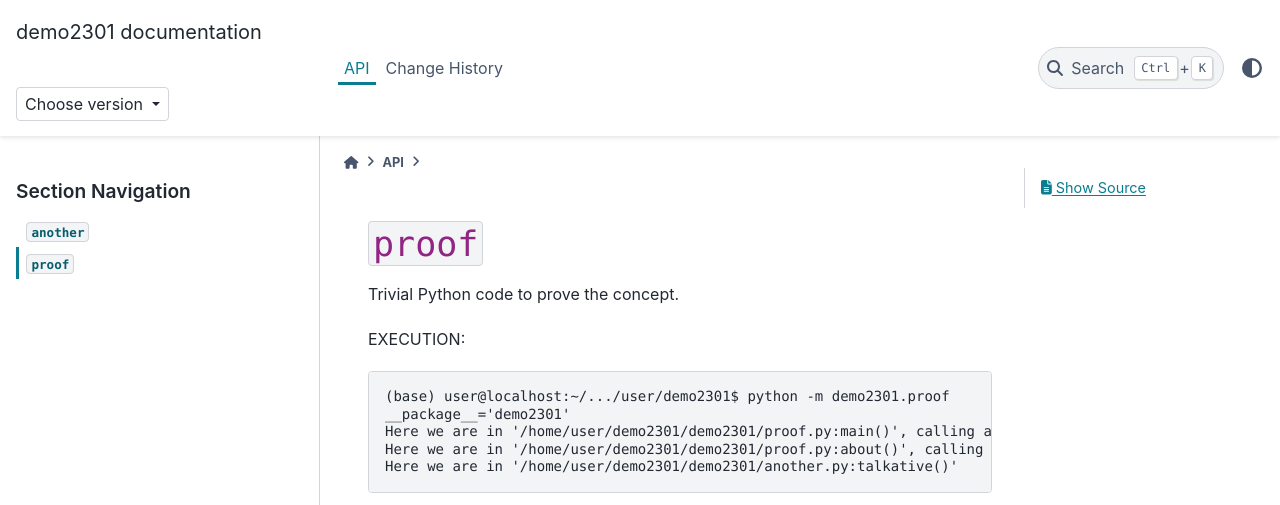
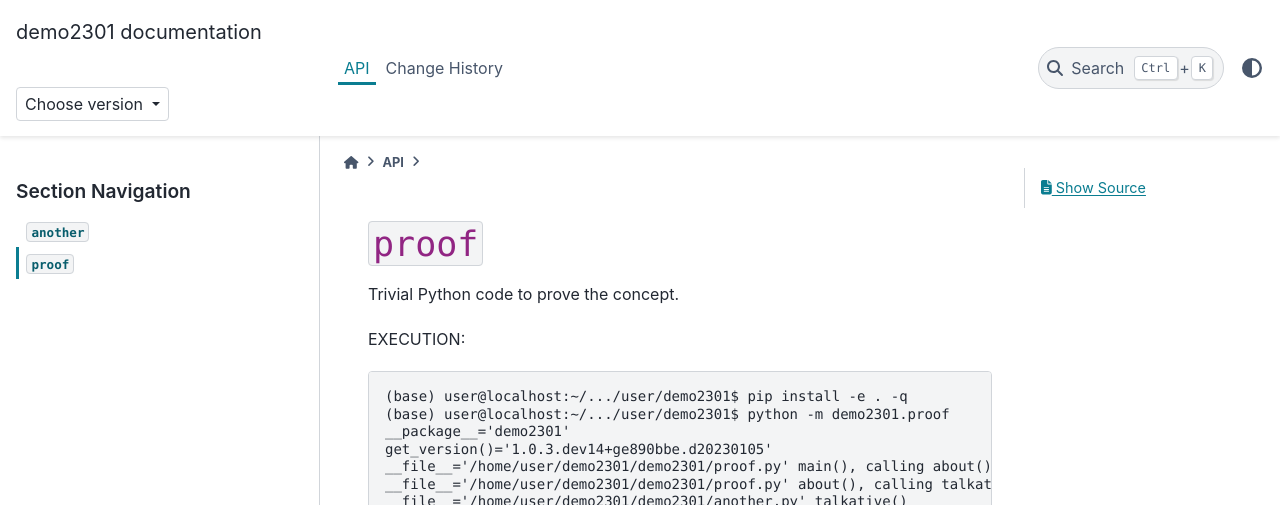
Before and after one commit to prjemian/demo2301, a Sphinx documentation site: the page built from docs/source/_api/proof.rst, in a window 1280 px wide, cut to the strip 0-505 px from the top of the page. Built offline with Sphinx 7.4.7 and the PyData theme 0.15.4, drawn with Linux system fonts in a browser that asks for light colours; pages that are not in the unit, such as notebooks, are missing from menus; the version number could not be read and is left out.

Commit message:
MNT concise output

```diff
--- a/docs/source/_api/proof.rst
+++ b/docs/source/_api/proof.rst
@@ -6,11 +6,13 @@ Trivial Python code to prove the concept.
 
 EXECUTION::
 
+    (base) user@localhost:~/.../user/demo2301$ pip install -e . -q
     (base) user@localhost:~/.../user/demo2301$ python -m demo2301.proof
     __package__='demo2301'
-    Here we are in '/home/user/demo2301/demo2301/proof.py:main()', calling about()
-    Here we are in '/home/user/demo2301/demo2301/proof.py:about()', calling talkative()
-    Here we are in '/home/user/demo2301/demo2301/another.py:talkative()'
+    get_version()='1.0.3.dev14+ge890bbe.d20230105'
+    __file__='/home/user/demo2301/demo2301/proof.py' main(), calling about()
+    __file__='/home/user/demo2301/demo2301/proof.py' about(), calling talkative()
+    __file__='/home/user/demo2301/demo2301/another.py' talkative()
 
 .. automodule:: demo2301.proof
     :members:
```
Also changed, not shown: 2 other files.
